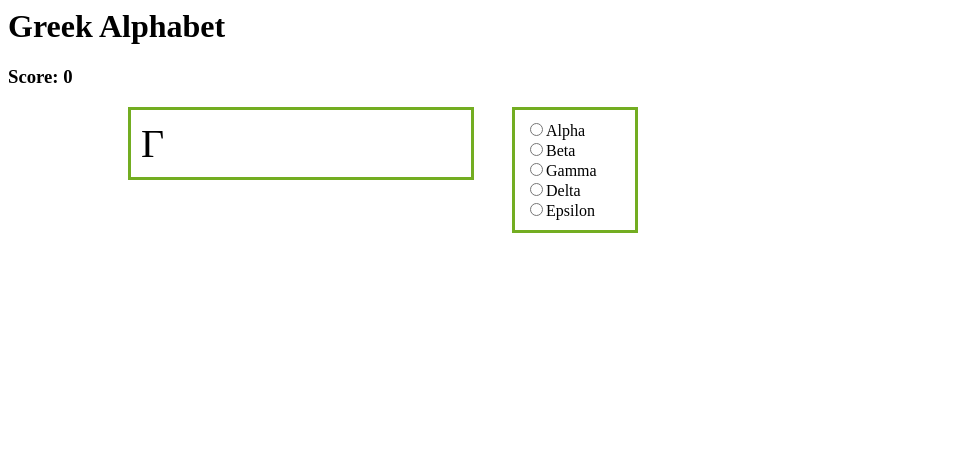
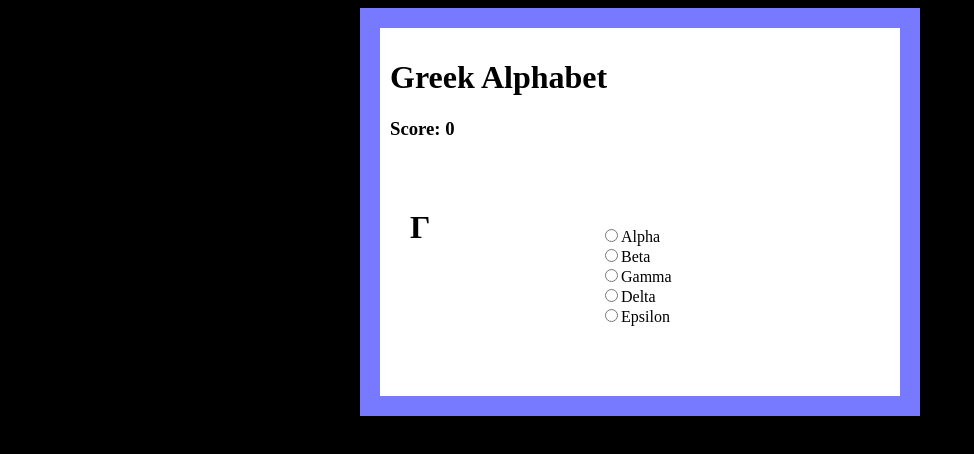
Before and after one commit to curiosus/greekalphabet, a React app: page / in a window 1280 px wide. Shown: the top 454 px of the page, without its empty margins (0-974 px from the left). Built offline with nearby package versions, Linux system fonts and the light colour scheme.

Commit message:
finsished style and positioning

```diff
--- a/src/AnswerChoices.module.css
+++ b/src/AnswerChoices.module.css
@@ -1,7 +1,6 @@
 .answer {
-    position: absolute;
-    left: 40%;
-    width: 100px;
-    border: 3px solid #73AD21;
-    padding: 10px;
+    position: relative;
+    left: 200px;
+    bottom: 50px;
+    padding: 10px 10px 10px;
 }
--- a/src/App.js
+++ b/src/App.js
@@ -3,6 +3,7 @@ import DisplayLetter from './DisplayLetter';
 import AnswerChoices from './AnswerChoices';
 import Letters from './Letters';
 import Score from './Score';
+import classes from './App.module.css';
 
 const App = () => {
 
@@ -28,7 +29,7 @@ const App = () => {
     };
 
     return (
-        <div>
+        <div className={classes.style}>
             <h1>Greek Alphabet</h1>
             <Score score={score}/>
             <DisplayLetter letter={letter}/>
--- /dev/null
+++ b/src/App.module.css
@@ -0,0 +1,7 @@
+.style {
+    max-width: 500px;
+    margin: auto;
+    border: #777aff 20px solid ;
+    padding: 10px;
+    background-color: white;
+}
--- a/src/DisplayLetter.module.css
+++ b/src/DisplayLetter.module.css
@@ -1,8 +1,6 @@
 .answer {
-    position: absolute;
-    left: 10%;
-    width: 25%;
-    border: 3px solid #73AD21;
-    padding: 10px;
-    font-size: 40px;
+    position: relative;
+    padding: 50px 20px 20px;
+    font-size: xx-large;
+    font-weight: bold;
 }
--- a/src/Letters.js
+++ b/src/Letters.js
@@ -6,7 +6,21 @@ const Letters = () => {
         {code: 0x0392, desc: 'Beta'},
         {code: 0x0393, desc: 'Gamma'},
         {code: 0x0394, desc: 'Delta'},
-        {code: 0x0395, desc: 'Epsilon'}
+        {code: 0x0395, desc: 'Epsilon'},
+        // {code: 0x0396, desc: ''},
+        // {code: , desc: ''},
+        // {code: , desc: ''},
+        // {code: , desc: ''},
+        // {code: , desc: ''},
+        // {code: , desc: ''},
+        // {code: , desc: ''},
+        // {code: , desc: ''},
+        // {code: , desc: ''},
+        // {code: , desc: ''},
+        // {code: , desc: ''},
+        // {code: , desc: ''},
+        // {code: , desc: ''},
+        // {code: , desc: ''}
     ];
 };
 
--- a/src/index.css
+++ b/src/index.css
@@ -0,0 +1,3 @@
+html {
+    background-color: black;
+}
```
